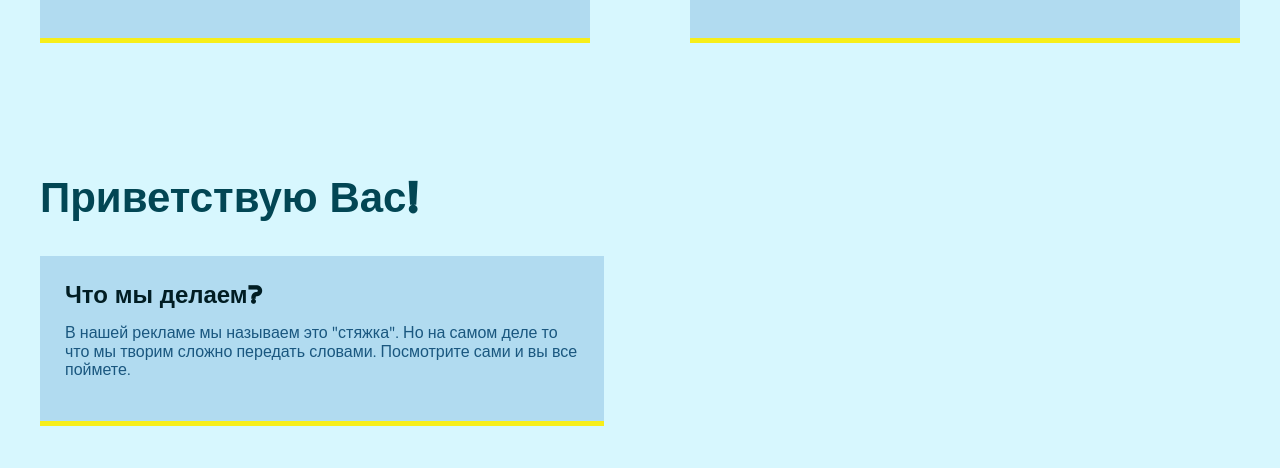
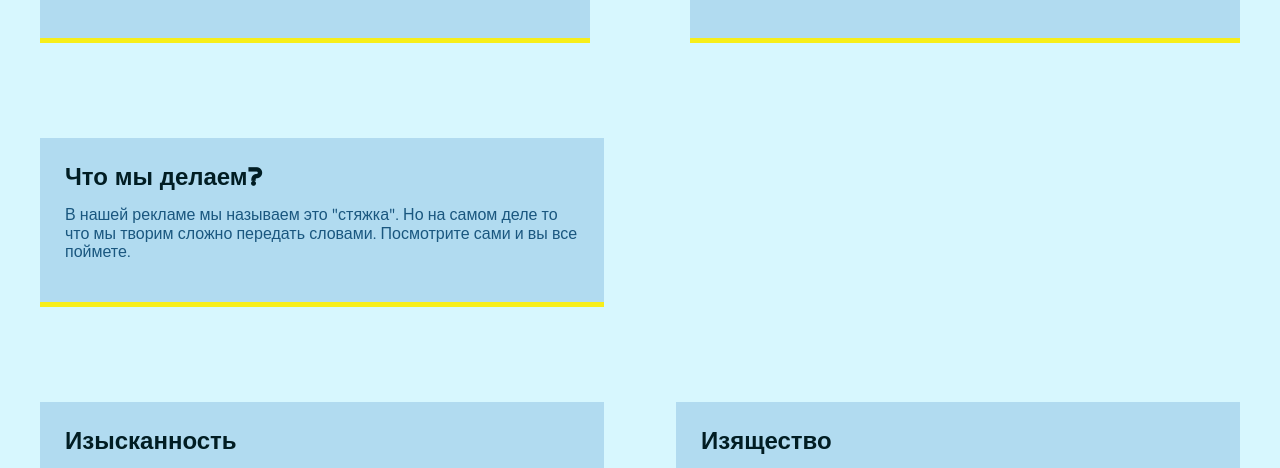
Before and after one commit to decrafts/crv, a plain HTML site: page index.html in a window 1280 px wide. Shown: the part 1075-1543 px from the top of the page. Drawn offline with nearby package versions, Linux system fonts and the light colour scheme.

Commit message:
Update index.html

```diff
--- a/index.html
+++ b/index.html
@@ -322,9 +322,8 @@ h3 {
     </article>
 
 
-    <article class="post" id="team">
+    <article class="post" id="what">
 <div class="container">
-<h2>Приветствую Вас!</h2>
 <div class="columns">
 <div class="item">
 <h4 class="item-title">Что мы делаем?</h4>
```
